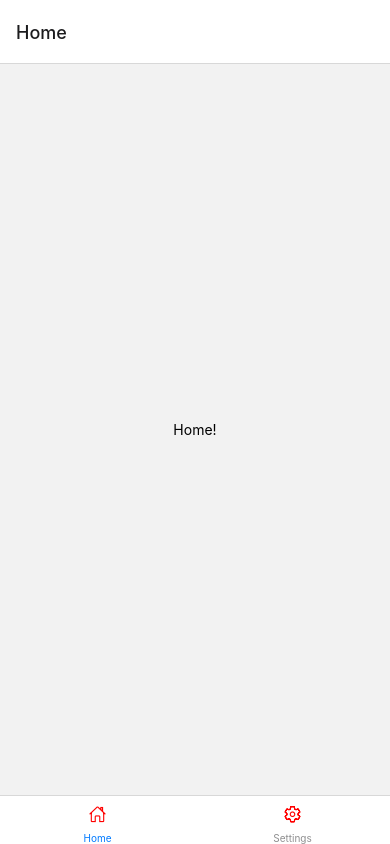
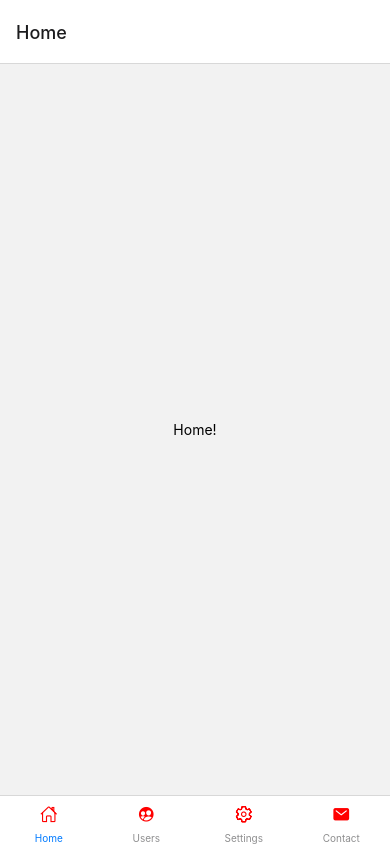
Before and after one commit to MezghichGit/lab2StackNavigation, a React Native app: screen / in a window 390 px wide. Built offline with nearby package versions, Linux system fonts and the light colour scheme.

Commit message:
ajout d'icon user et email

```diff
--- a/App.js
+++ b/App.js
@@ -91,10 +91,26 @@ function HomeScreen() {
   );
 }
 
+function UsersScreen() {
+  return (
+    <View style={{ flex: 1, justifyContent: 'center', alignItems: 'center' }}>
+      <Text>Users!</Text>
+    </View>
+  );
+}
+
 function SettingsScreen() {
   return (
     <View style={{ flex: 1, justifyContent: 'center', alignItems: 'center' }}>
       <Text>Settings!</Text>
+    </View>
+  );
+}
+
+function ContactScreen() {
+  return (
+    <View style={{ flex: 1, justifyContent: 'center', alignItems: 'center' }}>
+      <Text>Contact us!</Text>
     </View>
   );
 }
@@ -104,14 +120,13 @@ const Tab = createBottomTabNavigator();  //Création du Tab Navigator
 const MyTabs = () =>{
   return (
     <Tab.Navigator
-
     screenOptions={({ route }) => ({
       tabBarIcon: () => {
         let iconName;
         if (route.name == "Home") { iconName = "home-outline"; }
         else if (route.name == "Settings") { iconName = "settings-outline"; }
-
-
+        else if(route.name == "Users") { iconName = "people-circle"; }
+        else  { iconName = "mail"; }
         return (
           <Ionicons
             name={iconName}
@@ -123,7 +138,9 @@ const MyTabs = () =>{
     })}
 >
       <Tab.Screen name="Home" component={HomeScreen} />
+      <Tab.Screen name="Users" component={UsersScreen} />
       <Tab.Screen name="Settings" component={SettingsScreen} />
+      <Tab.Screen name="Contact" component={ContactScreen} />
     </Tab.Navigator>
   );
 }
```
